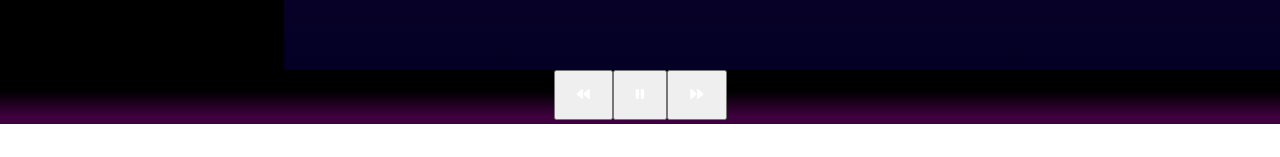
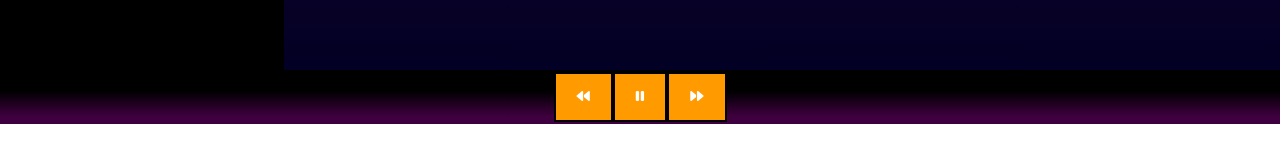
Before and after one commit to nicolasdosantos/musica-halloween, a React (Create React App) app: page / in a window 1280 px wide. Shown: the part 640-797 px from the top of the page. Built offline with nearby package versions, Linux system fonts and the light colour scheme.

Commit message:
-----------

```diff
--- a/src/componentes/Play.module.css
+++ b/src/componentes/Play.module.css
@@ -11,3 +11,11 @@
     text-align: center;
     padding: 15px;
 }
+
+
+.play button{
+    background-color: #FF9A00;
+    color: black;
+    border: 2px solid black;
+    margin-top: 2px;
+}
```
